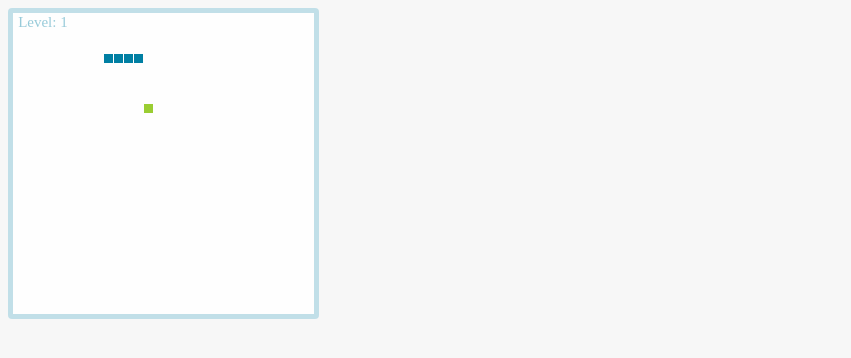
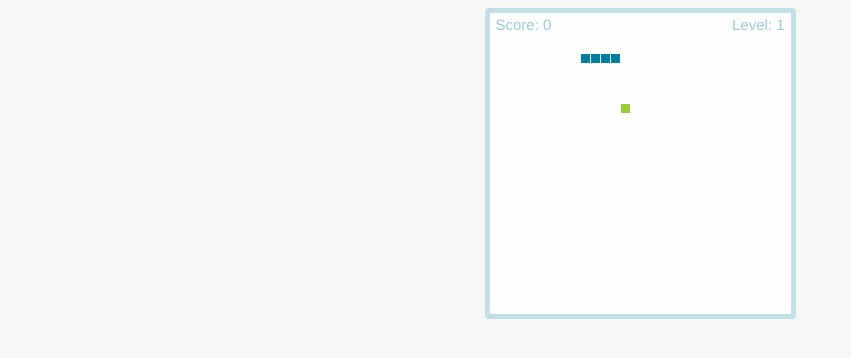
Before and after one commit to KacperOlszewski/Snake-Game-typescript-, a website built with webpack: page src/index.html in a window 1280 px wide. Shown: the whole page, without its empty margins (0-851 px from the left). Built offline with nearby package versions, Linux system fonts and the light colour scheme.

Commit message:
css adjusts + readme

```diff
--- a/package.json
+++ b/package.json
@@ -5,7 +5,7 @@
     "clean": "if test -d dist/; then rm -r dist; fi",
     "build": "webpack --progress",
     "build:prod": "webpack -p --progress",
-    "serve": "webpack && webpack-dev-server --inline"
+    "start": "webpack-dev-server --inline"
   },
   "devDependencies": {
     "css-loader": "^0.23.1",
--- a/src/app.ts
+++ b/src/app.ts
@@ -5,7 +5,7 @@ window.onload = () => {
     const
         canvas = <HTMLCanvasElement>document.getElementById('game-canvas'),
         score = document.getElementById('score'),
-        level = document.getElementById('score');
+        level = document.getElementById('level');
 
-    const game = new SnakeGameComponent(canvas, score, level)
+    const game = new SnakeGameComponent(canvas, score, level, 300, 300)
 };
--- a/src/game/snake-game.component.ts
+++ b/src/game/snake-game.component.ts
@@ -18,8 +18,6 @@ export class SnakeGameComponent {
     private bonusModeDuration: number;
     private speed: number;
     private step = 10;
-    private gameWidth = constants.gameWidth;
-    private gameHeight = constants.gameHeight;
     private interval: any;
     private snake: Snake;
     private food: Food;
@@ -27,7 +25,10 @@ export class SnakeGameComponent {
     constructor(
         private canvas: HTMLCanvasElement,
         private scoreOutput: HTMLElement,
-        private levelOutput: HTMLElement
+        private levelOutput: HTMLElement,
+        private gameWidth: number,
+        private gameHeight: number
+
     ) {
         this.movementController = new MovementController(this.step);
         this.collisionsController = new CollisionController(this.step, this.gameWidth, this.gameHeight);
@@ -44,14 +45,13 @@ export class SnakeGameComponent {
         this.setHighScore();
     }
 
-    setupGame() {
+    private setupGame() {
         this.canvas.width = this.gameWidth;
         this.canvas.height = this.gameHeight;
-
         this.canvasController = new CanvasController(this.canvas);
     }
 
-    startGame(): void {
+    private startGame(): void {
         this.restart();
         this.startInterval();
         this.printLevel();
@@ -59,12 +59,12 @@ export class SnakeGameComponent {
         this.movementController.setListener();
     }
 
-    stopGame() {
+    private stopGame() {
         this.endInterval();
         this.movementController.endListener();
     }
 
-    restart(): void {
+    private restart(): void {
         this.snake = new Snake();
         this.food = new Food(this.gameWidth, this.gameHeight);
 
@@ -81,17 +81,17 @@ export class SnakeGameComponent {
         this.collisionsController.inject(this.snake);
     }
 
-    startInterval() {
+    private startInterval() {
         this.interval = setInterval(() => {
             this.tick();
         }, this.speed);
     }
 
-    endInterval() {
+    private endInterval() {
         clearInterval(this.interval);
     }
 
-    tick(): void {
+    private tick(): void {
         this.move();
         this.updateSnakeSize();
         this.draw();
@@ -108,22 +108,22 @@ export class SnakeGameComponent {
         }
     }
 
-    draw(): void {
+    private draw(): void {
         this.canvasController.render(
             this.bonusMode,
             this.bonusModeDuration
         );
     }
 
-    move(): void {
+    private move(): void {
         this.movementController.moveSnake();
     }
 
-    updateSnakeSize(): void {
+    private updateSnakeSize(): void {
         this.snake.snakeSize();
     }
 
-    eat(): void {
+    private eat(): void {
         const snake = this.snake.head,
             food = this.food;
 
@@ -138,7 +138,7 @@ export class SnakeGameComponent {
         }
     }
 
-    changeLevel() {
+    private changeLevel() {
         if (this.points % constants.levelJump === 0) {
             this.level++;
             this.speed = this.speed - 4;
@@ -150,26 +150,26 @@ export class SnakeGameComponent {
         }
     }
 
-    printScore(): void {
+    private printScore(): void {
         this.score = this.points * 10;
         this.scoreOutput.innerHTML = `Score: ${this.score}`;
     }
 
-    printLevel(): void {
+    private printLevel(): void {
         this.levelOutput.innerHTML = `Level: ${this.level}`;
     }
 
-    setHighScore() {
+    private setHighScore() {
         if (this.score > this.highScore) {
             this.highScore = this.score;
         }
     }
 
-    snakeEatItself(): boolean {
+    private snakeEatItself(): boolean {
         return this.snake.eatsItself();
     }
 
-    snakeIsOutside(): boolean {
+    private snakeIsOutside(): boolean {
         if (this.bonusMode) {
             return false;
         }
@@ -177,7 +177,7 @@ export class SnakeGameComponent {
         return this.collisionsController.snakeIsOutside();
     }
 
-    transparentWallsMode() {
+    private transparentWallsMode() {
         if (!this.bonusMode) {
             return;
         }
@@ -185,25 +185,27 @@ export class SnakeGameComponent {
         this.collisionsController.moveSnakeOnWallCollision();
     }
 
-    activateBonus(bonusFood: boolean) {
+    private activateBonus(bonusFood: boolean) {
         if (bonusFood) {
             this.bonusMode = true;
+            this.canvas.className = constants.canvasBonusCss;
             this.bonusModeDuration = constants.bonusDuration;
         }
     }
 
-    bonusTimer() {
-        if (this.bonusMode) {
-            (this.bonusModeDuration <= 0) ?
-                this.bonusMode = false :
-                this.bonusModeDuration--;
+    private bonusTimer() {
+        if (this.bonusMode && this.bonusModeDuration <= 0) {
+            this.canvas.className = '';
+            this.bonusMode = false;
+        } else {
+            this.bonusModeDuration--;
         }
     }
 
-    newLevelPulse() {
-        this.scoreOutput.className = "apply-pulse";
+    private newLevelPulse() {
+        this.levelOutput.className = constants.newLevelCss;
         setTimeout(
-            () => this.scoreOutput.className = "", 200
+            () => this.levelOutput.className = '', 200
         );
     }
 }
--- a/src/game/utils/game-constants.ts
+++ b/src/game/utils/game-constants.ts
@@ -5,7 +5,7 @@ export const constants = {
     bonusDuration: 120,
     initialSpeed: 81,
     levelJump: 6,
-    gameWidth: 300,
-    gameHeight: 300,
+    canvasBonusCss: 'bonus',
+    newLevelCss: 'apply-pulse',
     highScoreStoreKey: 'pefSnakeHighScore'
 };
--- a/src/index.html
+++ b/src/index.html
@@ -7,10 +7,10 @@
 <body>
     <div class="game-div">
         <div class="status">
-            <div id="score" class="score"></div>
-            <div id="level" class="level"></div>
+            <div id="score"></div>
+            <div id="level"></div>
         </div>
-        <canvas id="game-canvas" [ngClass]="{'bonus': bonusMode}" class="game-canvas"></canvas>
+        <canvas id="game-canvas"></canvas>
     </div>
 </body>
 </html>
--- a/src/style.scss
+++ b/src/style.scss
@@ -1,24 +1,26 @@
-body {
-  background-color: #f7f7f7;
-}
-
+$body-bg: #f7f7f7;
 $snake-font-size: 15px;
 $snake-border-color: rgba(0, 126, 163, 0.24);
 $snake-border-color-bonus: rgba(0, 126, 163, 0.04);
 $snake-bg-blur: rgba(255, 255, 255, 0.85);
 
+body {
+  font-family: "Helvetica Neue", Helvetica, Arial, sans-serif;
+  background-color: $body-bg;
+  text-align: center;
+}
+
 .game-div {
   position: relative;
   display: inline-block;
-  width: 300px;
   margin: 0 auto;
   font-size: 15px;
-  animation: 0.25s ease-out slideIn;
+  animation: 0.3s ease-out slideIn;
 }
 
 .status {
+  font-size: 0;
   color: rgb(0,127,163);
-  padding: 6px 0;
   width: 100%;
   position: absolute;
   text-align: center;
@@ -26,14 +28,17 @@ $snake-bg-blur: rgba(255, 255, 255, 0.85);
   left: 0;
   opacity: 0.4;
 
-  .level, .score {
+  #level, #score {
+    padding: 8px 11px;
+    font-size: 15px;
     vertical-align: top;
     display: inline-block;
-    width: 46%;
+    width: 50%;
     text-align: left;
+    box-sizing: border-box;
   }
 
-  .level {
+  #level {
     text-align: right;
   }
 }
@@ -52,7 +57,7 @@ $snake-bg-blur: rgba(255, 255, 255, 0.85);
   right: -14px;
 }
 
-.game-canvas {
+#game-canvas {
   padding: 1px 0 0 1px;
   border: 5px solid $snake-border-color;
   box-sizing: border-box;
@@ -78,7 +83,7 @@ $snake-bg-blur: rgba(255, 255, 255, 0.85);
 
 @keyframes slideIn {
   0% {
-    transform: translate3d(100%, 0, -20px);
+    transform: translate3d(0, -120%, -20px);
   }
   100% {
     transform: translate3d(0, 0, 0);
```
Also changed, not shown: README.md.
